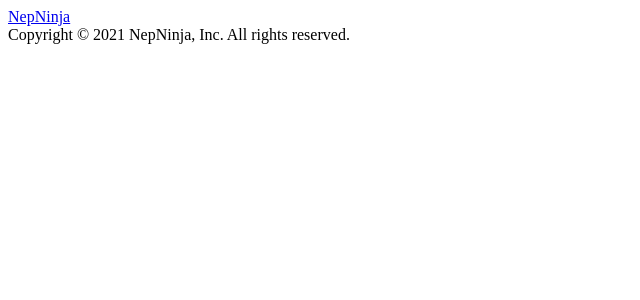
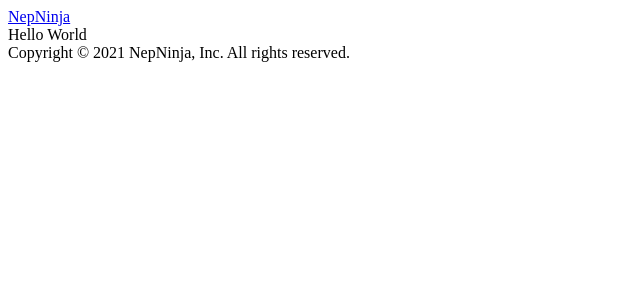
Before and after one commit to iamsannyrai/nepninja, a Next.js app: page / in a window 1280 px wide. Shown: the top 300 px of the page, without its empty margins (0-640 px from the left). Built offline with nearby package versions, Linux system fonts and the light colour scheme.

Commit message:
creates app layout template to wrap whole application

```diff
--- /dev/null
+++ b/components/layout.js
@@ -0,0 +1,16 @@
+import Head from 'next/head'
+import {Navbar} from '../components/navbar'
+import {Footer} from '../components/footer'
+
+
+export default function AppLayout() {
+    return <>
+        <Head>
+            <title>NepNinja</title>
+            <meta name="description" content="NepNinja Blog" />
+        </Head>
+        <Navbar/>
+        <main>Hello World</main>
+        <Footer />
+    </>
+}
--- a/pages/index.js
+++ b/pages/index.js
@@ -1,9 +1,7 @@
-import { Footer } from "../components/footer";
-import { Navbar } from "../components/navbar";
+import AppLayout from '../components/layout'
 
 export default function Home() {
-  return <div>
-    <Navbar />
-    <Footer />
-  </div>
+  return <AppLayout>
+
+  </AppLayout>
 }
```
